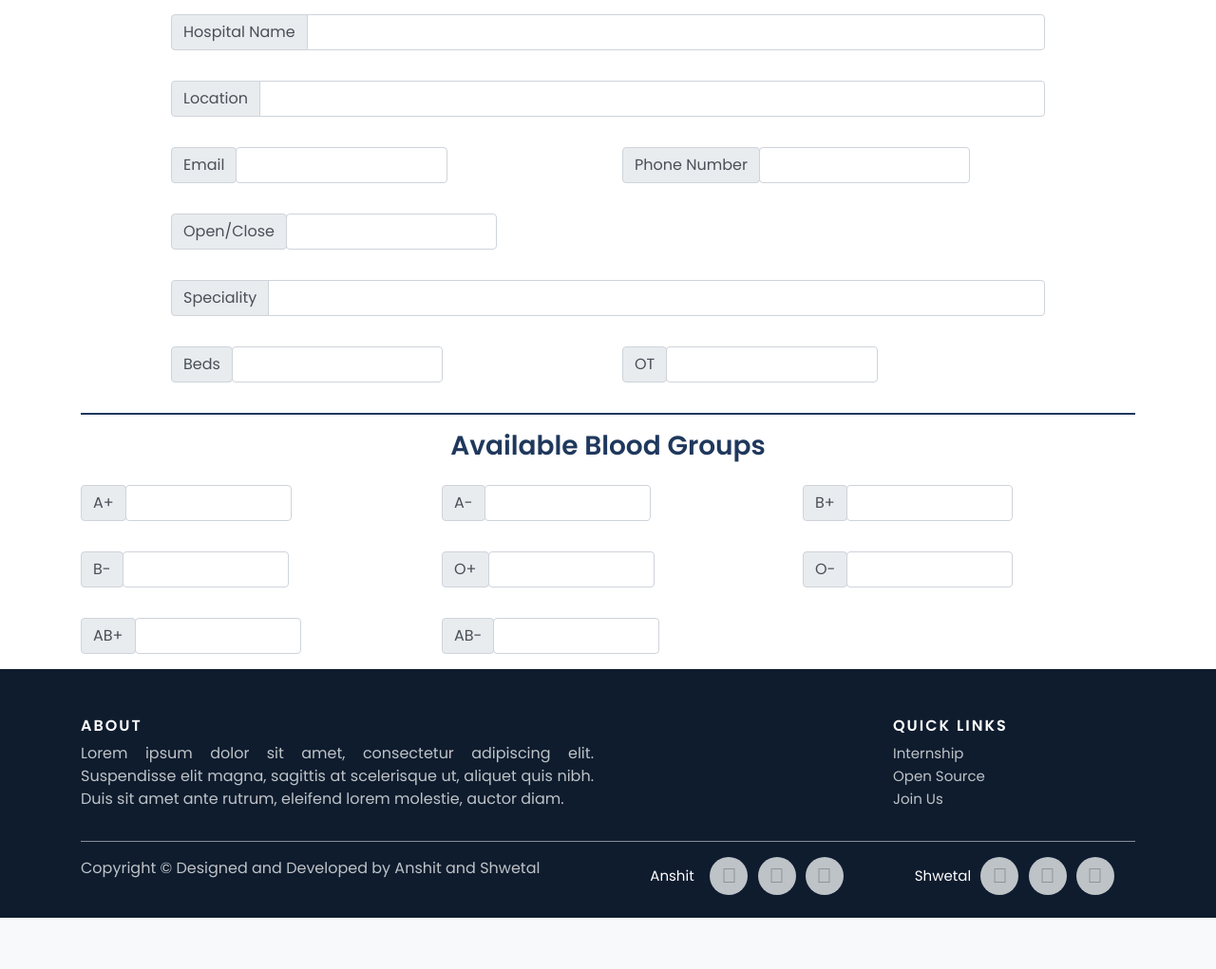
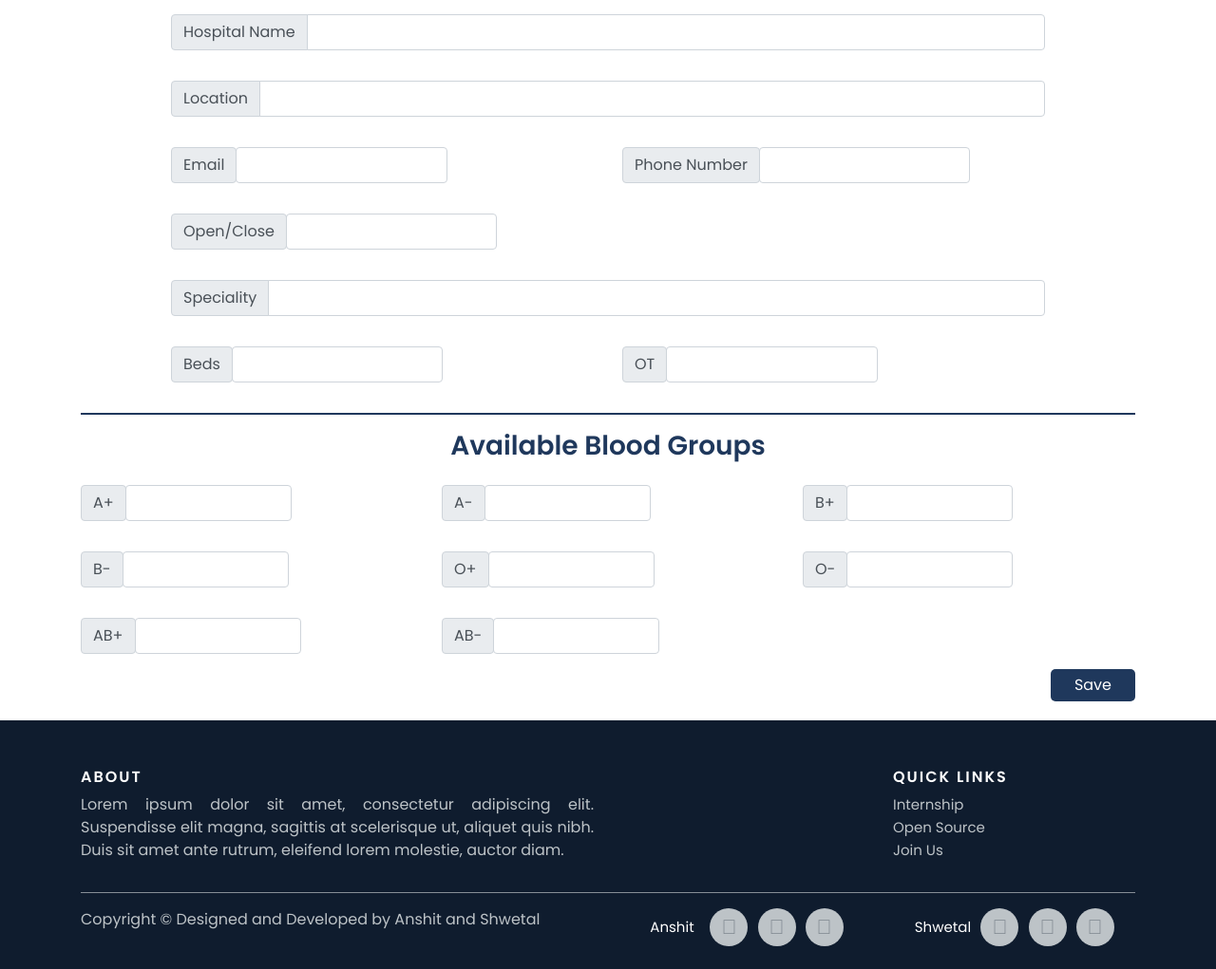
Before and after one commit to Anshit01/findMyHospital, a Django app: page /dashboard/ in a window 1280 px wide. Shown: the part 154-1175 px from the top of the page at 95% size. Before the commit the page ends 1121 px from the top, so only its background shows below. Run offline with Django 3.2, Linux system fonts and the light colour scheme; some libraries are stand-ins or nearby versions.

Commit message:
added save btn

```diff
--- a/app/static/css/dashboard.css
+++ b/app/static/css/dashboard.css
@@ -32,3 +32,13 @@
     text-align: center;
     color: #1f385c;
 }
+
+.save-btn{
+    padding: 5px 25px 5px 25px;
+    background-color: #1f385c;
+    color: #fff;
+    border-radius: 5px;
+    border: none;
+    float: right;
+    margin-bottom: 20px;
+}
--- a/app/templates/dashboard.html
+++ b/app/templates/dashboard.html
@@ -13,6 +13,7 @@
 <div class="page-wrap">
     <div class="container ">
         <h1 class="update-hg mt-3 mb-3">Update Data</h1>
+        <form>
             <div class="row">
                 <div class="col-md-10 mx-auto">
                     <div class="input-group mb-3 mx-auto mt-3">
@@ -196,8 +197,15 @@
                 <div class="col-md-4"></div>
             </div>
 
+            <div class="row">
+                <div class="col-md-6"></div>
+                <div class="col-md-6">
+                    <input type="submit" class="save-btn" value="Save">
+                </div>
+            </div>
 
 
+        </form>
 
 
 
```
Lines whose indentation alone changed are shown as unchanged.
